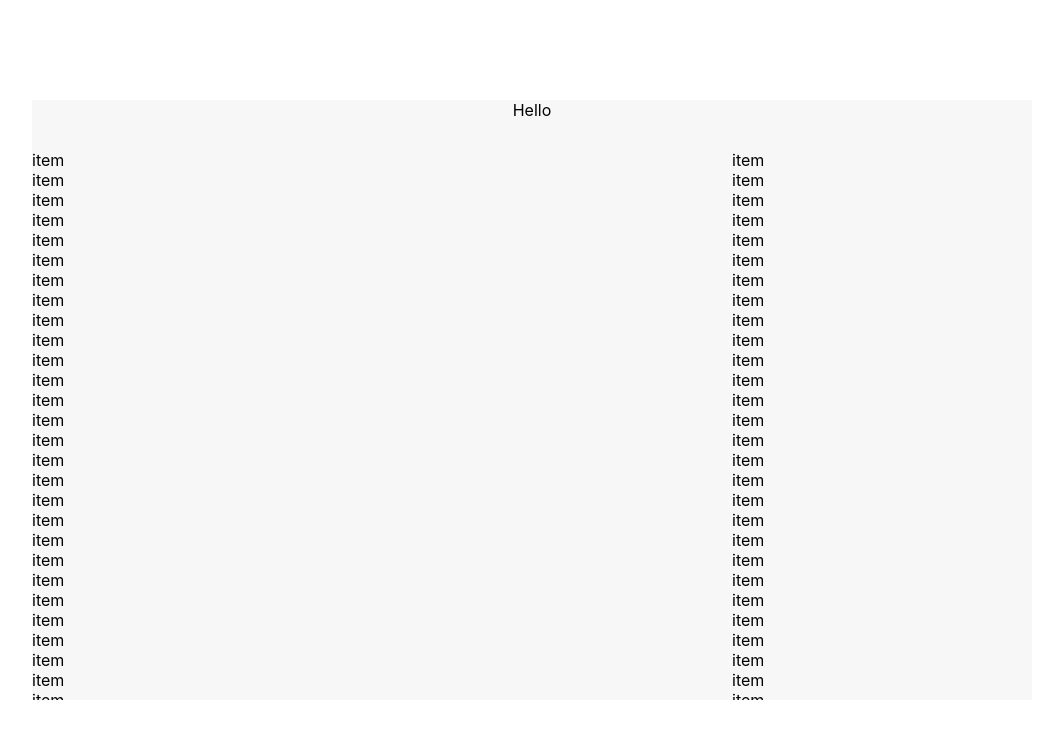
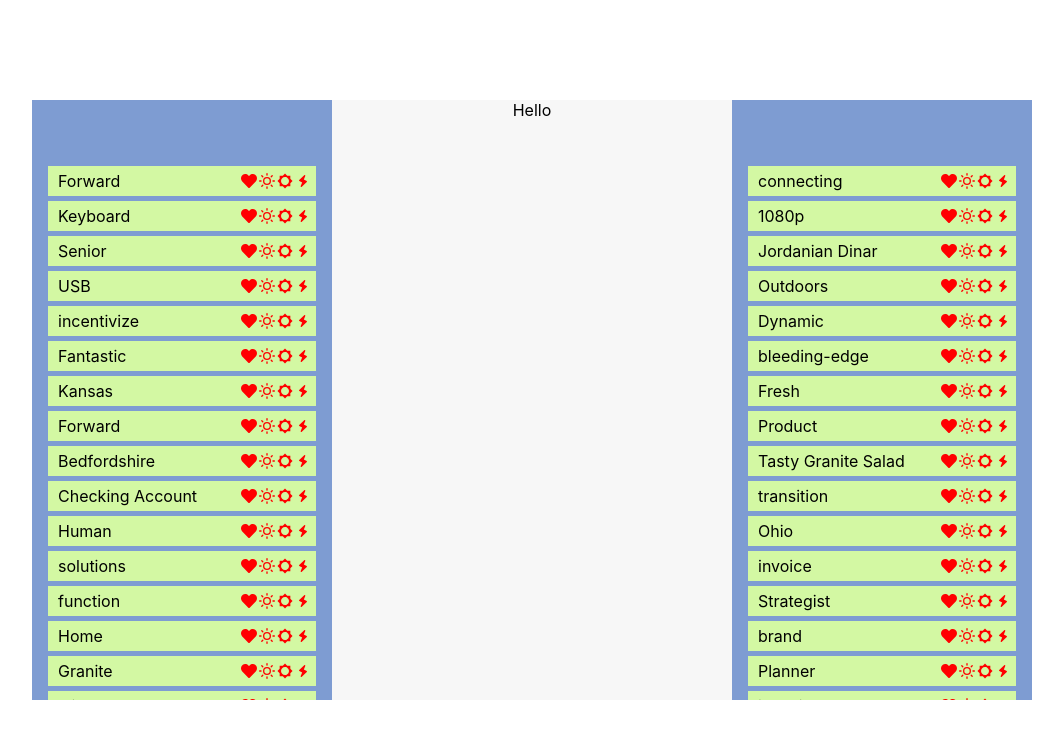
Before and after one commit to jgluhov/SweetApp, a React (Create React App) app: page / in a window 1280 px wide. Shown: the top 738 px of the page, without its empty margins (108-1171 px from the left). Built offline with nearby package versions, Linux system fonts and the light colour scheme.

Commit message:
add items style

```diff
--- a/package.json
+++ b/package.json
@@ -3,13 +3,16 @@
   "version": "0.1.0",
   "private": true,
   "dependencies": {
+    "@types/faker": "^4.1.6",
     "@types/jest": "24.0.19",
     "@types/node": "12.11.6",
     "@types/react": "16.9.9",
     "@types/react-dom": "16.9.2",
     "@types/styled-components": "^4.1.19",
+    "faker": "^4.1.0",
     "react": "^16.11.0",
     "react-dom": "^16.11.0",
+    "react-icons": "^3.7.0",
     "react-scripts": "3.2.0",
     "styled-components": "^4.4.0",
     "typescript": "3.6.4"
--- a/src/components/SweetList.tsx
+++ b/src/components/SweetList.tsx
@@ -9,6 +9,7 @@ const SweetListContainer = styled.div`
   display: flex;
   flex-direction: column;
   flex-basis: 30%;
+  background-color: #7e9cd2;
 `
 
 const SweetListHeader = styled.div`
@@ -18,6 +19,7 @@ const SweetListHeader = styled.div`
 const SweetListContent = styled.div`
   flex: 1;
   overflow: auto;
+  padding: 16px;
 `
 
 const SweetList: React.FC<SweetListProps> = ({ items }) => {
--- a/src/components/SweetListItem.tsx
+++ b/src/components/SweetListItem.tsx
@@ -1,13 +1,52 @@
 import React from 'react';
 import { Item } from 'src/helpers';
+import styled from 'styled-components';
+import { FaHeart } from 'react-icons/fa';
+import { FiSun } from 'react-icons/fi';
+import { MdBrightnessLow } from 'react-icons/md';
+import { TiFlash } from 'react-icons/ti';
+
+const SweetListItemContainer = styled.div`
+  background-color: #d3f8a3;
+  height: 30px;
+  display: flex;
+  justify-content: space-between;
+  align-items: center;
+  padding-left: 10px;
+  padding-right: 5px;
+  cursor: pointer;
+  :not(:last-child) {
+    margin-bottom: 5px;
+  }
+`
+
+const SweetListIconsContainer = styled.div`
+  display: flex;
+  justify-content: flex-end;
+  align-items: center;
+  color: red;
+`
+
+const StyledIcon = styled.i`
+  display: flex;
+  :not(:last-child) {
+    margin-right: 2px;
+  }
+`
 
 type SweetListItemProps = { item: Item };
 
 const SweetListItem: React.FC<SweetListItemProps> = ({ item }) => {
   return (
-    <div className="SweetListItem">
+    <SweetListItemContainer>
       { item.name }
-    </div>
+      <SweetListIconsContainer>
+        <StyledIcon><FaHeart /></StyledIcon>
+        <StyledIcon><FiSun /></StyledIcon>
+        <StyledIcon><MdBrightnessLow /></StyledIcon>
+        <StyledIcon><TiFlash /></StyledIcon>
+      </SweetListIconsContainer>
+    </SweetListItemContainer>
   )
 }
 
--- a/src/helpers.ts
+++ b/src/helpers.ts
@@ -1,3 +1,5 @@
+import faker from 'faker';
+
 export enum FlagTypes {
   FLOWER, HEART, SUN, FLASH
 }
@@ -34,6 +36,6 @@ export const generateItems = (max: number) => {
     .fill(0)
     .reduce((items) => {
       const flagsCount = randomNumber(0, flags.length);
-      return items.concat( new Item('item', flags.slice(0, flagsCount)));
+      return items.concat( new Item(faker.random.word(), flags.slice(0, flagsCount)));
     }, []);
 }
--- a/src/index.css
+++ b/src/index.css
@@ -1,3 +1,7 @@
+* {
+  box-sizing: border-box;
+}
+
 html, body, #root {
   height: 100vh;
 }
```
Also changed, not shown: 1 other file (tests, documents, lock files or other folders).
